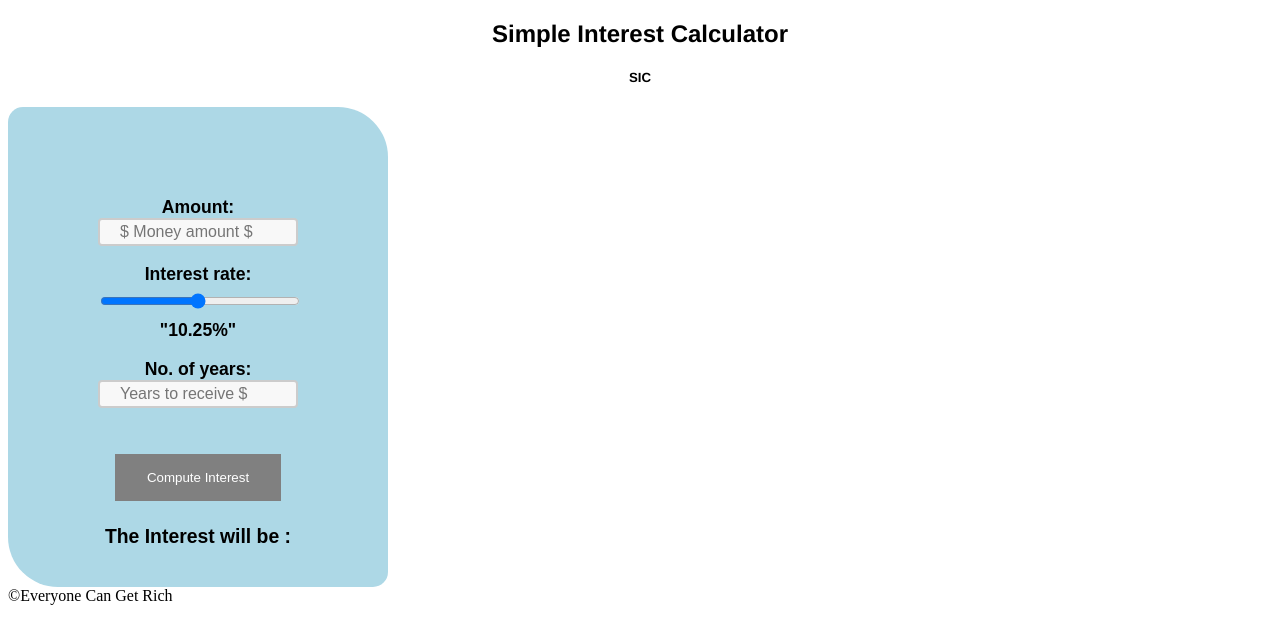
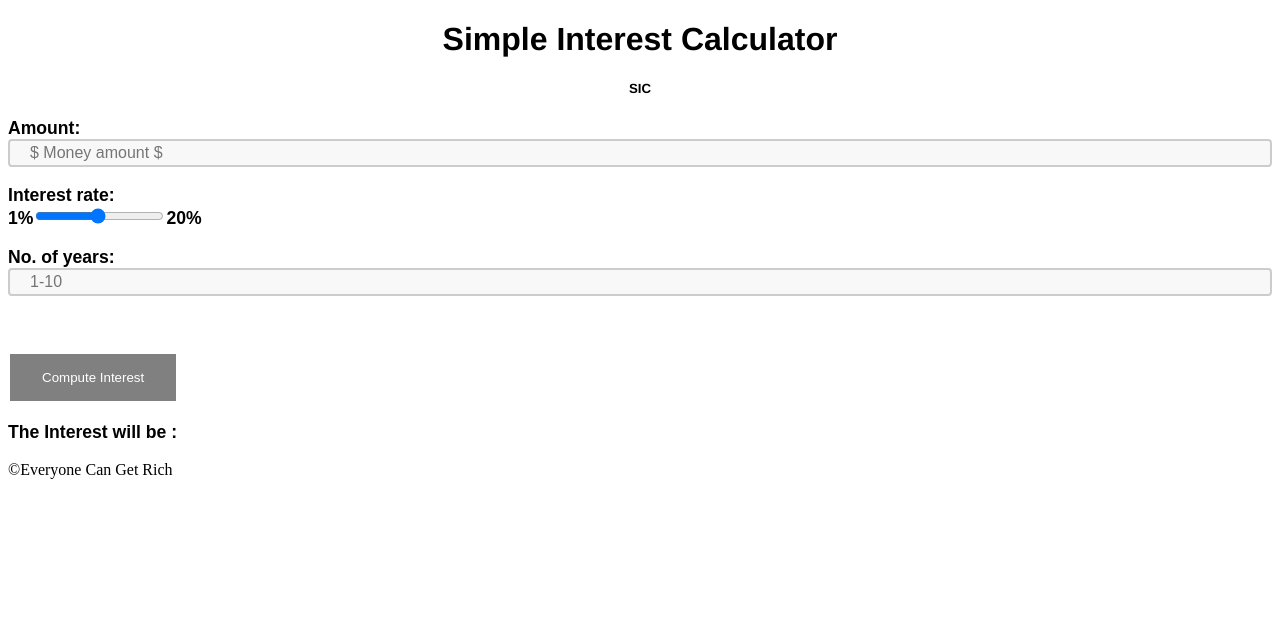
Before and after one commit to alwalidalrifai/InterestPROG, a plain HTML site: page index.html in a window 1280 px wide. Drawn offline with Linux system fonts and the light colour scheme.

Commit message:
Update index.html

```diff
--- a/index.html
+++ b/index.html
@@ -1,41 +1,49 @@
 <!DOCTYPE html>
+
 <html>
+
 <link rel="stylesheet" href="style.css">
+
 <head>
-
-<title>Web App - Simple Interest Calculator</title>
-
+<title>Simple Interest Calculator</title>
 </head>
 
-<body id="background">
- <div class="maindiv">
+<body class="body">
+
+<div class="maindiv">
+
   <script src="script.js"></script>
-  <h2 style="text-align: center; color:black; font-family: Helvetica">Simple Interest Calculator</h2><h5 style="text-align: center; color:black; font-family: Helvetica; padding: 0px"><b>SIC</b></h5>
+
+  <h1 style="text-align: center; color:black; font-family: Helvetica">Simple Interest Calculator</h1>
+  <h5 style="text-align: center; color:black; font-family: Helvetica; padding: 0px"><b>SIC</b></h5>
 
 
-  <form id="formBackground">
+ <form>
 
-    <div class="theinputs">Amount: <input type="number" id="amount" placeholder="$ Money amount $" name="amount" class="theboxes"/></div>
+    <div class="theinputs">Amount: <input type="number" id="amount" placeholder="$ Money amount $" name="amount" class="theboxes" onsubmit="return validateForm()"></div>
+       <br>
+    <div class="theinputs">Interest rate: <br>  1%<input type="range" name="number" id="number" min="1" max="20" step="0.25" value="10.25" onchange="show_value(this.value);">20%
+        <br><span id="slider_value" style="color:red;"></span></div>
 
-    <br>
-
-    <div class="theinputs">Interest rate:   <input type="range" id="number" placeholder="Interest from 1-20" min="1" max="20" step="0.25" value="10.25" class="theboxes"/> <span>"10.25%"</span></div>
-
-    <br>
-
-    <div class="theinputs">No. of years: <input type="number" id="Numberofyears" name="Numberofyears" placeholder="Years to receive $" class="theboxes"/>
+        <br>
+    <div class="theinputs">No. of years: <input type="number" id="Numberofyears" name="Numberofyears" placeholder="1-10" class="theboxes" min="1" max="10"></div>
 
       <br>
       <br>
       <br>
 
       <input type="button" value="Compute Interest" id="submitrn" onclick="result()"/>
-       </form>
-     <p class="theinputs">The Interest will be : <br>
+</form>
+
+     <p class="theinputs">The Interest will be :
+         <br>
      <span id = "result"></span>
      </p>
-    </div>
+
+    <footer><span>&#169;</span>Everyone Can Get Rich</footer>
+
 </div>
-    <footer><span>&#169;</span>Everyone Can Get Rich</footer>
+
 </body>
+
 </html>
```
